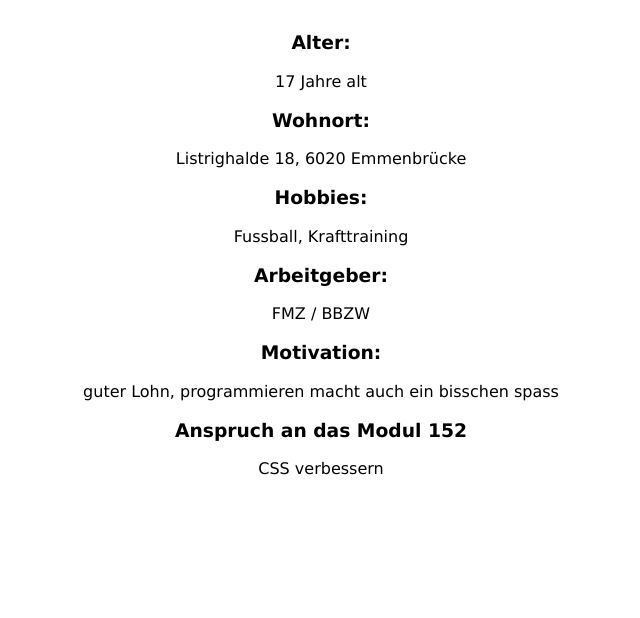
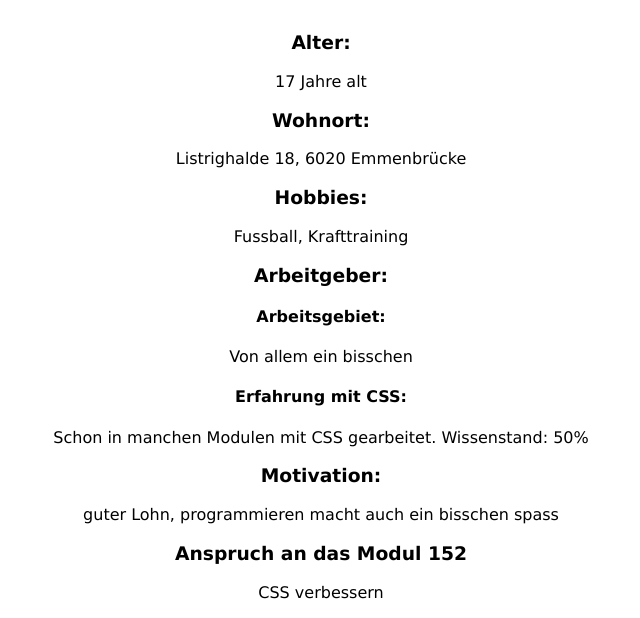
Before and after one commit to davidnevistic/M152, a plain HTML site: page Uebungen/Uebung1.1/uebung1.1.html in a window 1280 px wide. Shown: the part 420-1038 px from the top of the page, without its empty margins (319-959 px from the left). Before the commit the page ends 914 px from the top, so only its background shows below. Drawn offline with Linux system fonts and the light colour scheme.

Commit message:
Aufgabe 1.1 fertig

```diff
--- a/Uebungen/Uebung1.1/uebung1.1.html
+++ b/Uebungen/Uebung1.1/uebung1.1.html
@@ -57,7 +57,10 @@
         </div>
         <div class="beruf">
             <h3>Arbeitgeber:</h3>
-            <p>FMZ / BBZW</p>
+            <h4>Arbeitsgebiet:</h4>
+            <p>Von allem ein bisschen</p>
+            <h4>Erfahrung mit CSS:</h4>
+            <p>Schon in manchen Modulen mit CSS gearbeitet. Wissenstand: 50%</p>
             <h3>Motivation:</h3>
             <p>guter Lohn, programmieren macht auch ein bisschen spass</p>
             <h3>Anspruch an das Modul 152</h3>
```
